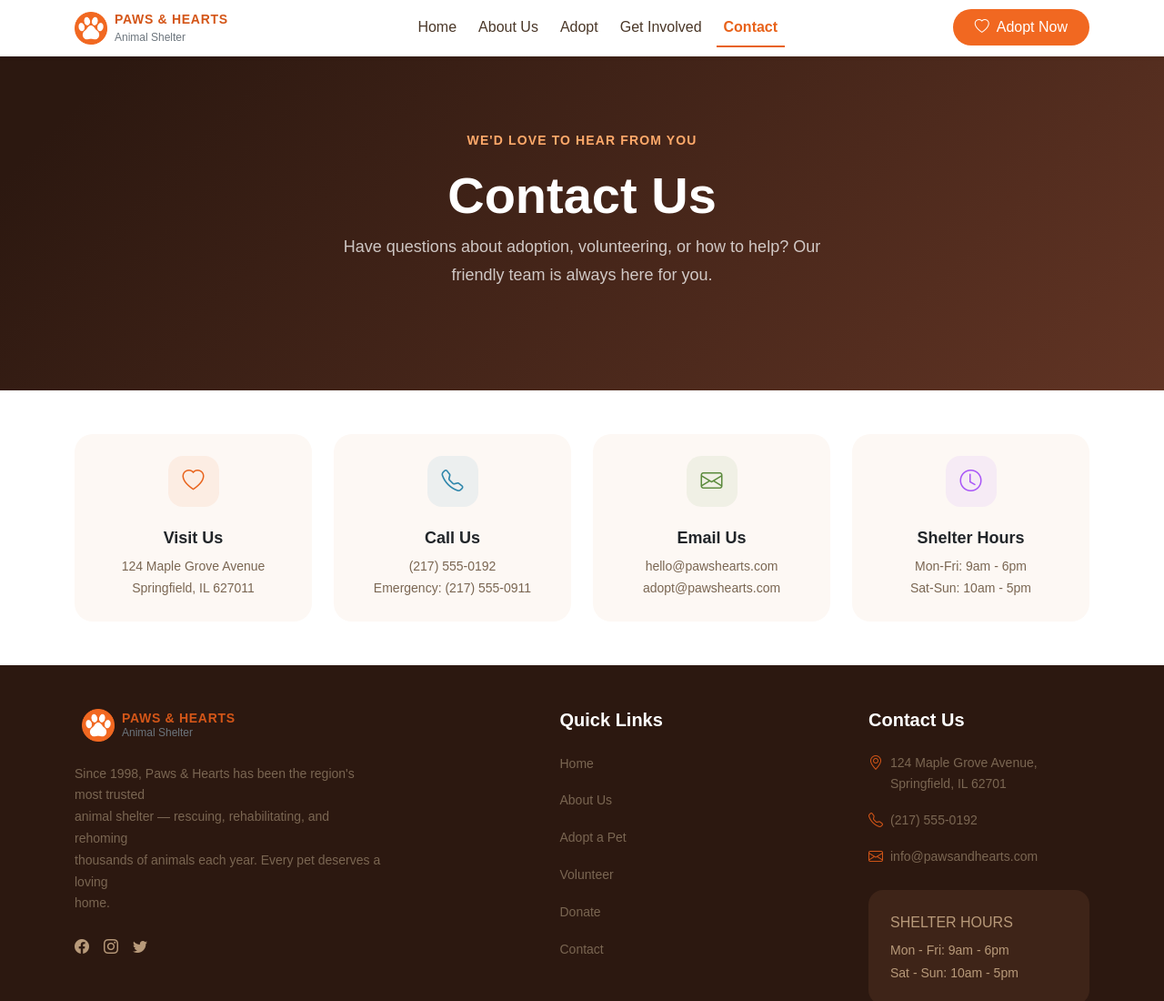
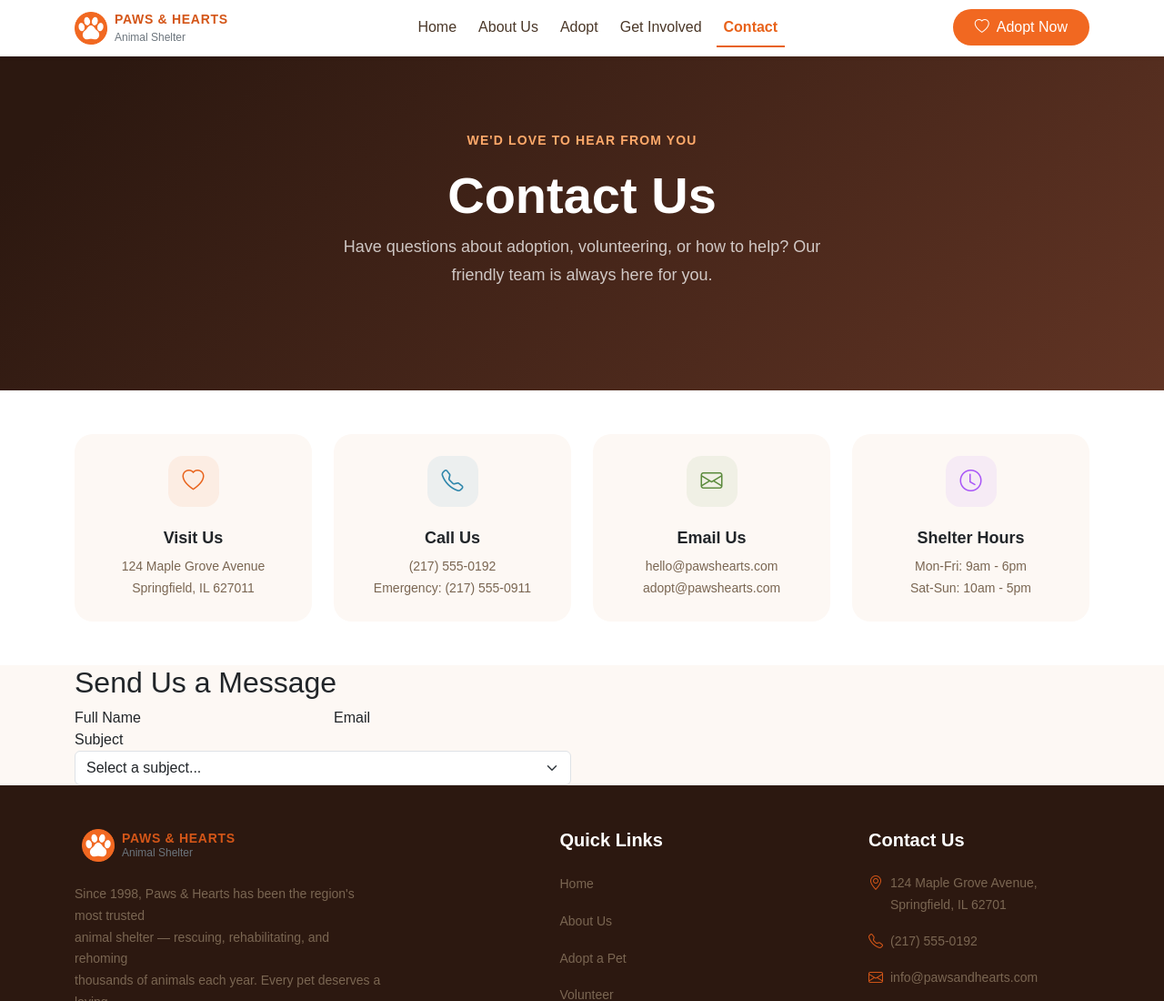
Before and after one commit to heo1wway/PAWS-HEARTS, a plain HTML site: page contact.html in a window 1280 px wide. Shown: the top 1100 px of the page at 91% size. Drawn offline with nearby package versions, Linux system fonts and the light colour scheme.

Commit message:
initial commit

```diff
--- a/contact.html
+++ b/contact.html
@@ -110,15 +110,37 @@
     </div>
 </section>
 
-<section>
+<section style="background-color: rgb(253,248,244);">
     <div class="container">
-        <div class="w-100">
-            <form></form>
-            <div>
-                <div></div>
-                <div></div>
+        <div class="row">
+            <div class="col-lg-6">
+                <form class="contact-form h-100">
+                    <h2>Send Us a Message</h2>
+                    <div class="row">
+                        <div class="col-md-6">
+                            <label>Full Name</label>
+                            <imput type="text"></imput>
+                        </div>
+                        <div class="col-md-6">
+                            <label>Email</label>
+                            <imput class="px-4 py-3" type="email"></imput>
+                        </div>
+                        <div class="col-12">
+                            <label>Subject</label>
+                            <select class="form-select">
+                                <option selected>Select a subject...</option>
+                                <option value="" >1</option>
+                                <option >2</option>
+                                <option >3</option>
+                                <option >4</option>
+                                <option >5</option>
+                                <option >6</option>
+
+                            </select>
+                        </div>
+                    </div>
+                </form>
             </div>
-
         </div>
     </div>
 </section>
```
